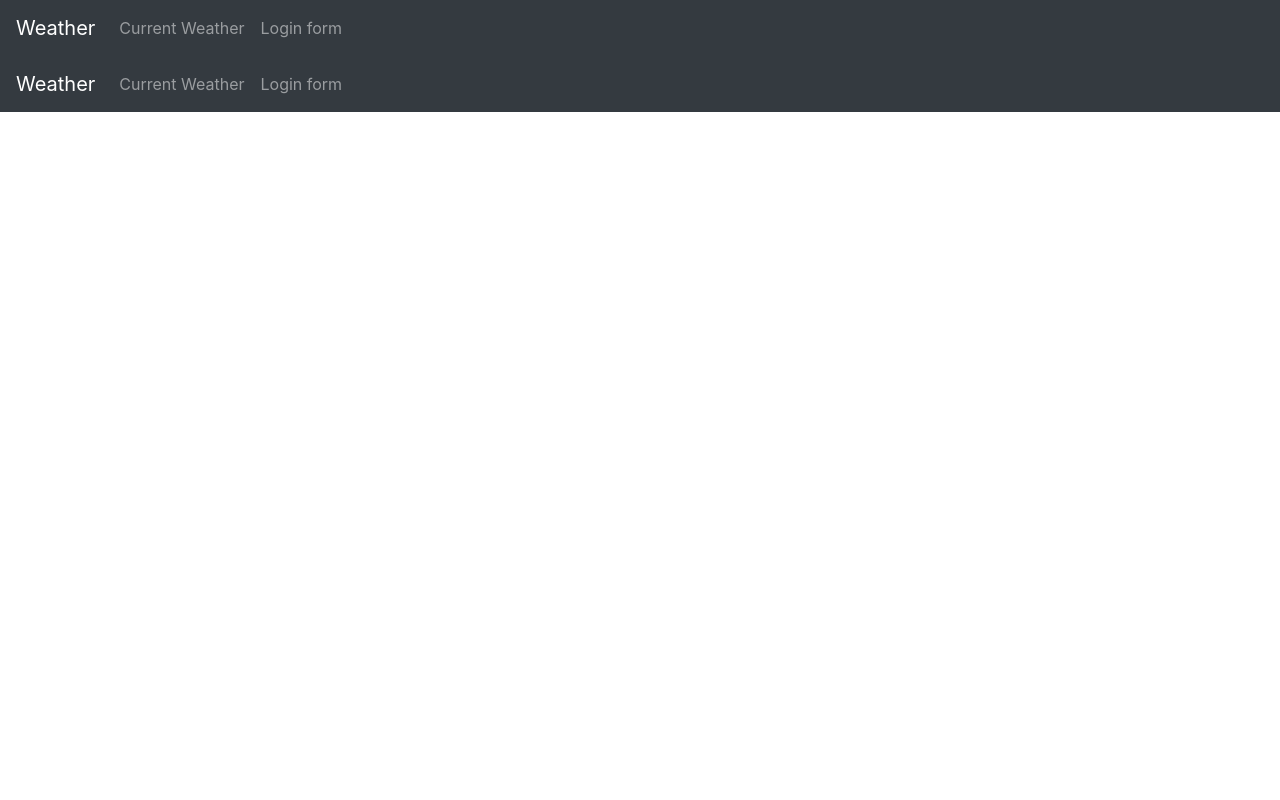
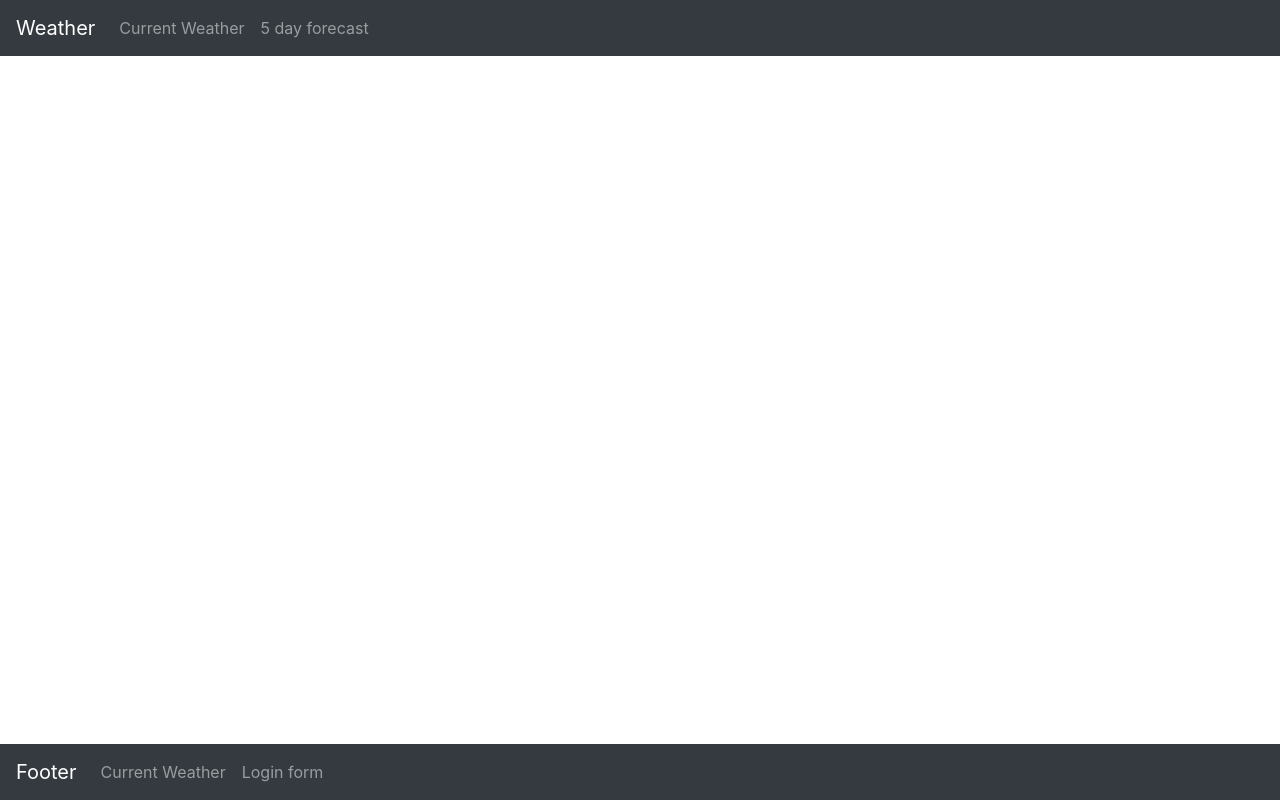
Before and after one commit to MattarMo/React---weatherApp, a React app: page / in a window 1280 px wide. Built offline with nearby package versions, Linux system fonts and the light colour scheme.

Commit message:
fixed top(header) fixed bottom(footer)

```diff
--- a/src/Navigation/Footer.jsx
+++ b/src/Navigation/Footer.jsx
@@ -3,9 +3,9 @@ import { Link } from 'react-router-dom'; //use for Link tag instead of a tag
 
 const Footer = () => {
   return (
-    <nav className="navbar navbar-expand-lg navbar-dark bg-dark">
+    <nav className="navbar navbar-expand-lg navbar-dark bg-dark fixed-bottom">
       <Link to="/" className="navbar-brand">
-        Weather
+        Footer
       </Link>
       <button
         className="navbar-toggler"
@@ -26,7 +26,7 @@ const Footer = () => {
             </Link>
           </li>
           <li className="nav-item">
-            <Link to="/login-form" className="nav-link">
+            <Link to="/" className="nav-link">
               Login form
             </Link>
           </li>
--- a/src/Navigation/Header.jsx
+++ b/src/Navigation/Header.jsx
@@ -3,7 +3,7 @@ import { Link } from 'react-router-dom'; //use for Link tag instead of a tag
 
 const HeaderNavBar = () => {
   return (
-    <nav className="navbar navbar-expand-lg navbar-dark bg-dark">
+    <nav className="navbar navbar-expand-lg navbar-dark bg-dark fixed-top">
       <Link to="/" className="navbar-brand">
         Weather
       </Link>
@@ -21,13 +21,13 @@ const HeaderNavBar = () => {
       <div className="collapse navbar-collapse" id="navbarNav">
         <ul className="navbar-nav">
           <li className="nav-item">
-            <Link to="/" className="nav-link">
+            <Link to="/current-weather" className="nav-link">
               Current Weather
             </Link>
           </li>
           <li className="nav-item">
-            <Link to="/login-form" className="nav-link">
-              Login form
+            <Link to="/forecast" className="nav-link">
+              5 day forecast
             </Link>
           </li>
         </ul>
```
